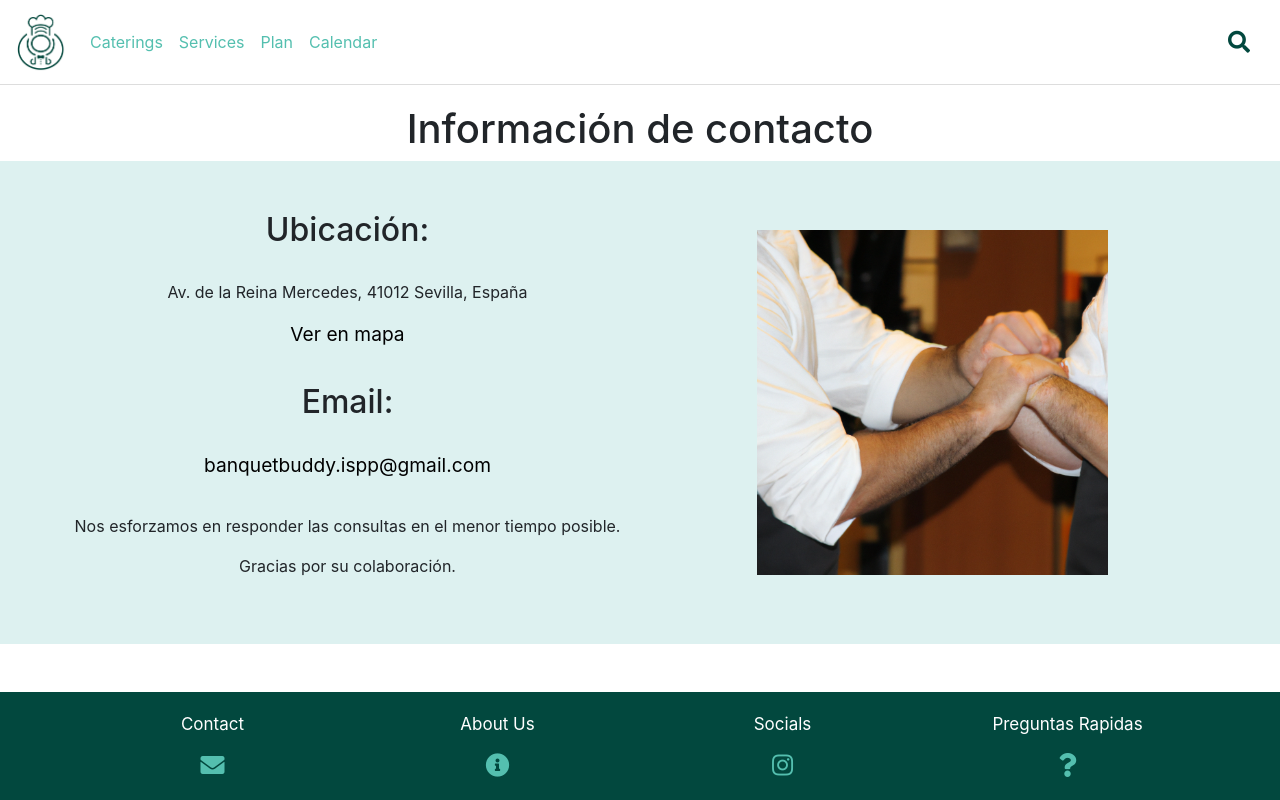
After one commit to fravarcas/BANQUETBUDDY, a Django app: page /contact in a window 1280 px wide. The commit adds this page. Run offline with Django 4.2, Linux system fonts and the light colour scheme; some libraries are stand-ins or nearby versions.

Commit message:
feat: Contact page

```diff
--- a/banquetBuddy/core/templates/core/base.html
+++ b/banquetBuddy/core/templates/core/base.html
@@ -53,9 +53,9 @@
     <footer class="footer">
         <div class="container">
             <div class="row">
-                <div class="col contact-us-container text-center">
-                    <a href="#" data-toggle="modal" data-target="#exampleModal" class="text-decoration-none">
-                        <p class="text-white text-lg">Contact Us</p>
+                <div class="col contact-container text-center">
+                    <a href="/contact" class="text-decoration-none">
+                        <p class="text-white text-lg">Contact</p>
                         <i class="fas fa-envelope icon-lg"></i>
                     </a>
                 </div>
--- /dev/null
+++ b/banquetBuddy/core/templates/core/contact.html
@@ -0,0 +1,88 @@
+{% extends 'core/base.html' %}
+{% load static %}
+
+{% block content %}
+
+<div class="contact-info">
+    <style>
+    .contact-info .background {
+        background-color: #ddf1f0;
+        padding: 50px 0;
+    }
+
+    .contact-info .container {
+        max-width: 1200px;
+        margin: 0 auto;
+        display: flex;
+        justify-content: center;
+        align-items: center;
+        flex-wrap: wrap;
+    }
+
+    .contact-info .info {
+        flex-basis: 50%;
+        text-align: center;
+    }
+
+    .contact-info .info h2 {
+        font-size: 2em;
+        margin-bottom: 30px;
+    }
+
+    .contact-info .info ul {
+        list-style: none;
+        padding: 0;
+    }
+
+    .contact-info .info ul li {
+        margin-bottom: 10px;
+    }
+
+    .contact-info .info ul li a {
+        color: #000000;
+        font-size: 1.2em;
+    }
+
+    .contact-info .image {
+        flex-basis: 50%;
+        text-align: center;
+    }
+
+    .contact-info .image img {
+        max-width: 60%;
+        height: auto;
+    }
+
+    .contact-info .header {
+        text-align: center;
+        display: flex;
+        align-items: center;
+        justify-content: center;
+        margin-top: 20px;
+    }
+    </style>
+
+    <div class="header">
+        <h1>Información de contacto</h1>
+    </div>
+    <div class="background">
+        <div class="container">
+            <div class="info">
+                <ul>
+                    <h2>Ubicación:</h2>
+                    <p>Av. de la Reina Mercedes, 41012 Sevilla, España</p>
+                    <li><a href="https://maps.app.goo.gl/MyKcMp62qkBrG1jG8" target="_blank">Ver en mapa</a></li><br>
+                    <h2>Email:</h2>
+                    <li><a href="mailto:banquetbuddy.ispp@gmail.com">banquetbuddy.ispp@gmail.com</a></li><br>
+                    <p>Nos esforzamos en responder las consultas en el menor tiempo posible.</p>
+                    <p>Gracias por su colaboración.</p>
+                </ul>
+            </div>
+            <div class="image">
+                <img src="/static/core/images/Contacto.png">
+            </div>
+        </div>
+    </div>
+</div>
+
+{% endblock %}
--- a/banquetBuddy/core/urls.py
+++ b/banquetBuddy/core/urls.py
@@ -6,6 +6,6 @@ from core.views import *
 urlpatterns = [
     path('', home, name='home'),
     path('about-us', about_us, name='about_us'),
-    path('preguntas-rapidas', faq, name='faq')
-
+    path('preguntas-rapidas', faq, name='faq'),
+    path('contact', contact, name='contact')
 ]
--- a/banquetBuddy/core/views.py
+++ b/banquetBuddy/core/views.py
@@ -8,3 +8,6 @@ def about_us(request):
 
 def faq(request):
     return render(request, 'core/faq.html')
+
+def contact(request):
+    return render(request, 'core/contact.html')
```
Also changed, not shown: banquetBuddy/core/static/core/images/Contacto.png (added).
